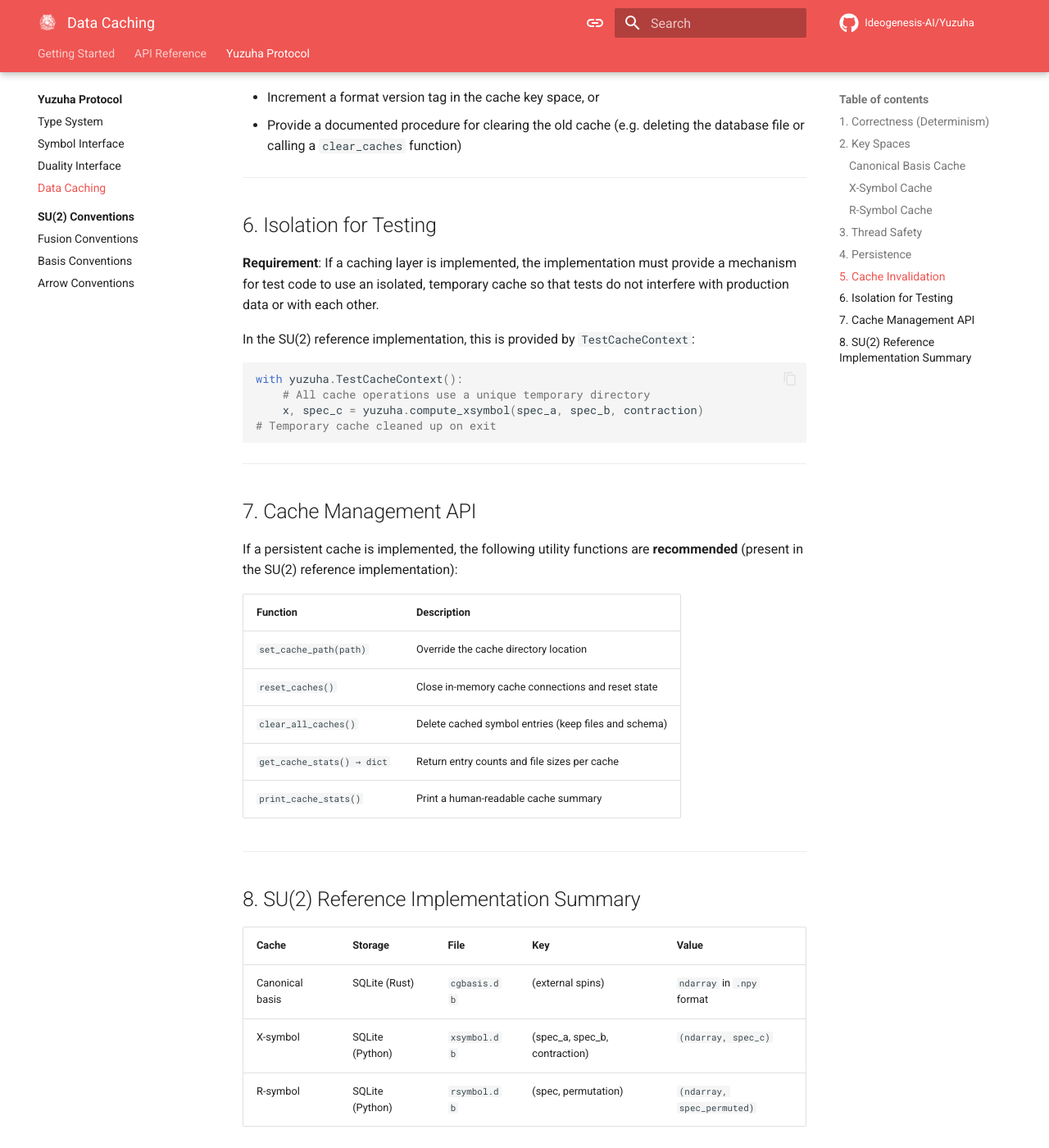
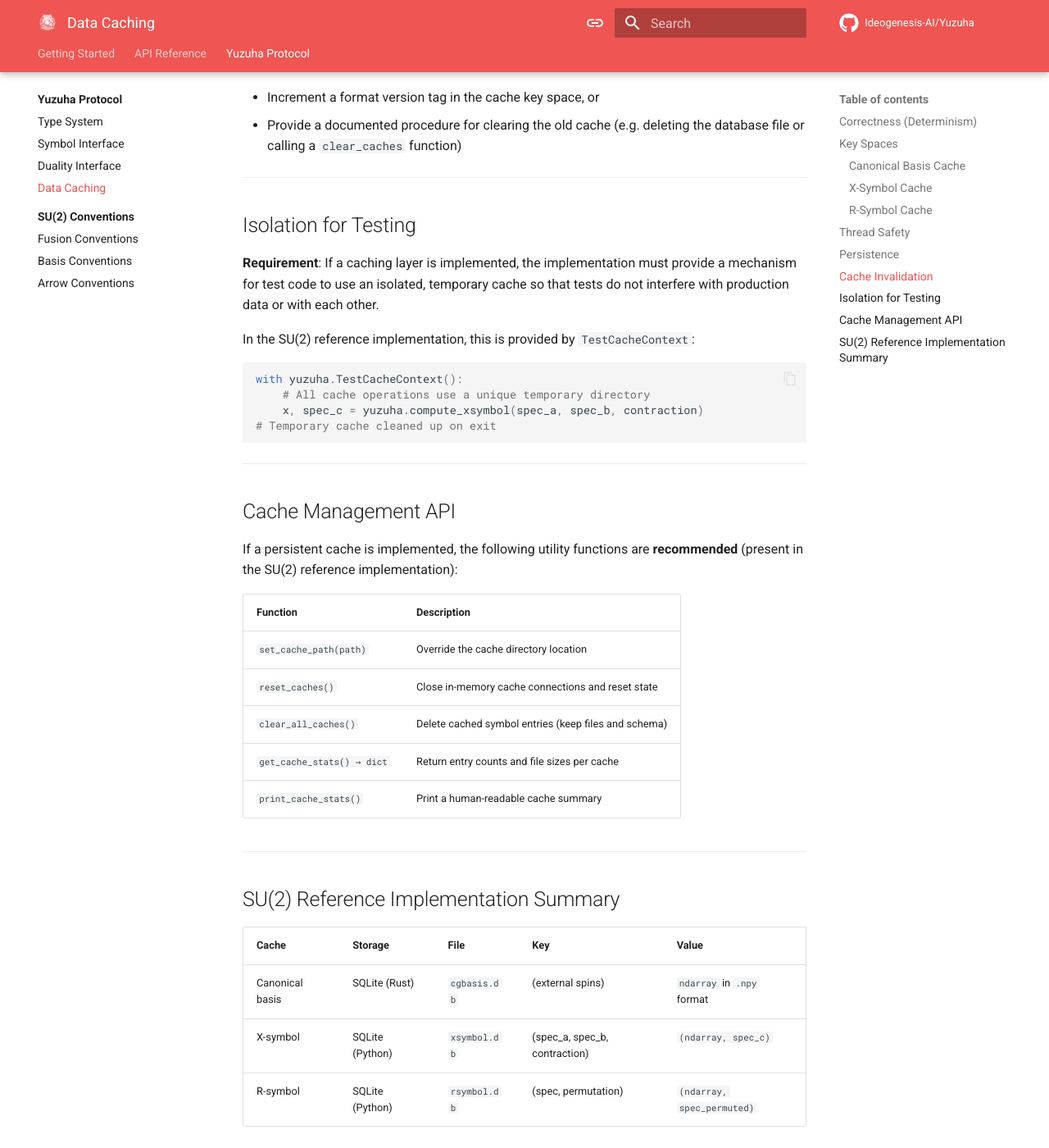
Before and after one commit to Ideogenesis-AI/Yuzuha, an MkDocs documentation site: the page built from docs/protocol/caching.md, in a window 1280 px wide and 1400 px high, scrolled down 2517 px. Shown: the whole window at 82% size. Built offline with MkDocs 1.6.1 and Material for MkDocs 9.7.7, drawn with Linux system fonts in a browser that asks for light colours; comment, search, counter and statistics services are not loaded; some of the changed text lies outside the part shown.

Commit message:
Drop the section numbers from the caching page headings
The caching page was the only one in the protocol section numbering its headings, which
made its sections look like clauses to be cited by number while every neighbouring page
titled them plainly. Removed the numbers; nothing linked to the numbered anchors, and the
page's one internal reference points at the previous section by position rather than by
number.

```diff
--- a/docs/protocol/caching.md
+++ b/docs/protocol/caching.md
@@ -7,7 +7,7 @@ non-caching one from the caller's perspective.
 
 ---
 
-## 1. Correctness (Determinism)
+## Correctness (Determinism)
 
 **Requirement**: A cached result must be bitwise-equal to the value that would be
 returned by a fresh computation with no cache present.
@@ -18,7 +18,7 @@ caches.
 
 ---
 
-## 2. Key Spaces
+## Key Spaces
 
 Each cached function must use the following minimum key spaces. Additional
 implementation-specific key components (e.g. a format version number) are permitted
@@ -70,7 +70,7 @@ key = (
 
 ---
 
-## 3. Thread Safety
+## Thread Safety
 
 **Requirement**: All cache read and write operations must be **thread-safe**. Concurrent
 calls from different threads with the same or different keys must not produce data
@@ -86,7 +86,7 @@ What must not happen is a torn read or a corrupted store. Acceptable strategies
 
 ---
 
-## 4. Persistence
+## Persistence
 
 **Recommendation**: Caches should be **persistent** across Python sessions (i.e. stored
 on disk, not in memory only). This is a recommendation, not a hard requirement.
@@ -100,7 +100,7 @@ If a persistent cache is implemented:
 
 ---
 
-## 5. Cache Invalidation
+## Cache Invalidation
 
 The Yuzuha Protocol does **not** specify when a cache must be invalidated. In practice,
 the cache is valid as long as the implementation of `canonical_basis`,
@@ -114,7 +114,7 @@ If an implementation update changes outputs, it must either:
 
 ---
 
-## 6. Isolation for Testing
+## Isolation for Testing
 
 **Requirement**: If a caching layer is implemented, the implementation must provide a
 mechanism for test code to use an isolated, temporary cache so that tests do not
@@ -131,7 +131,7 @@ with yuzuha.TestCacheContext():
 
 ---
 
-## 7. Cache Management API
+## Cache Management API
 
 If a persistent cache is implemented, the following utility functions are **recommended**
 (present in the SU(2) reference implementation):
@@ -146,7 +146,7 @@ If a persistent cache is implemented, the following utility functions are **reco
 
 ---
 
-## 8. SU(2) Reference Implementation Summary
+## SU(2) Reference Implementation Summary
 
 | Cache | Storage | File | Key | Value |
 |-------|---------|------|-----|-------|
```
